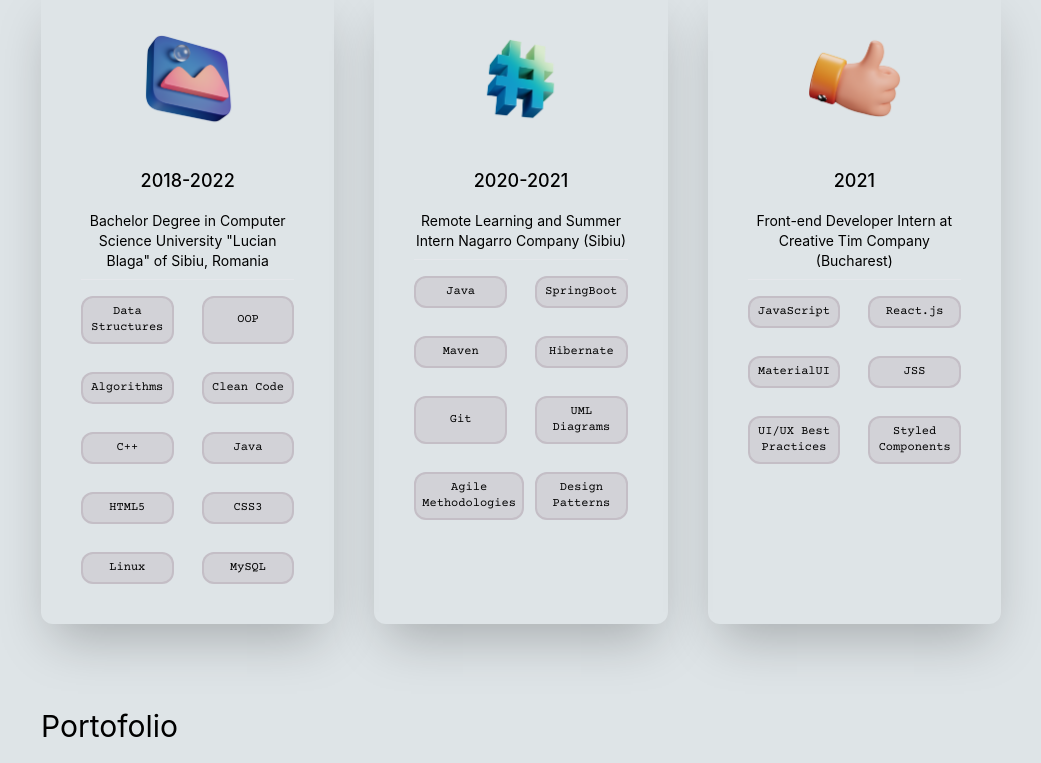
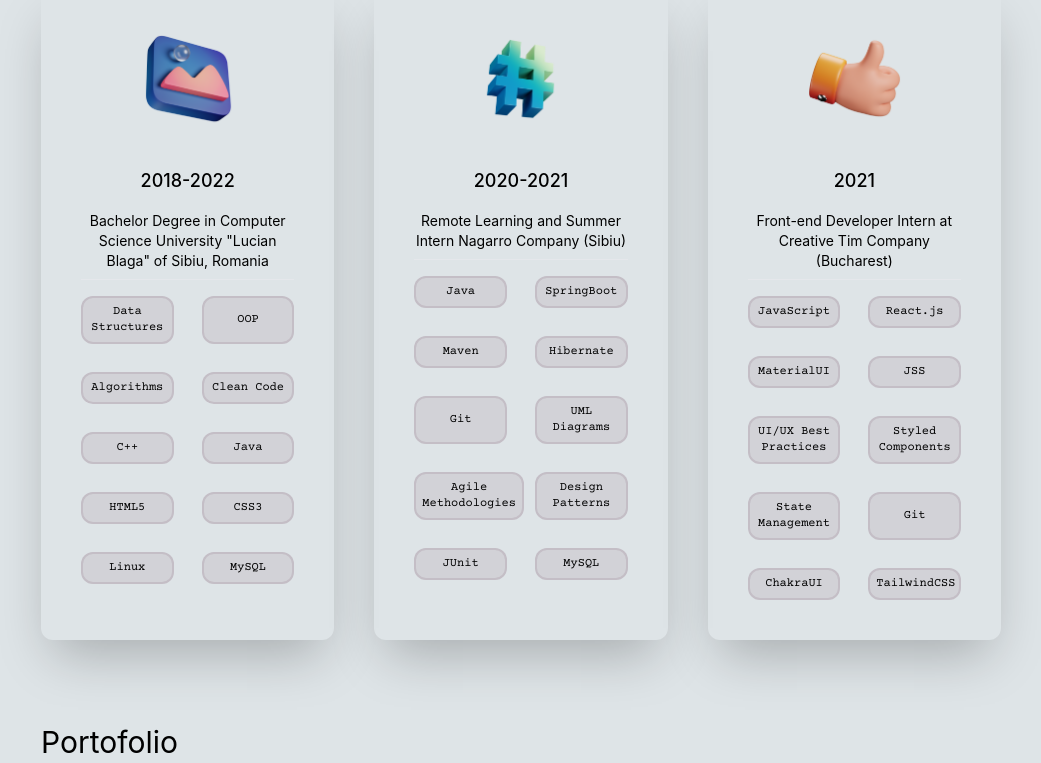
Before and after one commit to adrianursu/adrian-ursu, a Next.js app: page / in a window 1280 px wide. Shown: the part 1123-1886 px from the top of the page, without its empty margins (119-1160 px from the left). Built offline with nearby package versions, Linux system fonts and the light colour scheme.

Commit message:
updated tech stack

```diff
--- a/pages/index.js
+++ b/pages/index.js
@@ -186,6 +186,8 @@ export default function Home() {
                   Agile Methodologies
                 </div>
                 <div className="item text-xs  rounded-xl">Design Patterns</div>
+                <div className="item text-xs  rounded-xl">JUnit</div>
+                <div className="item text-xs  rounded-xl">MySQL</div>
               </div>
             </div>
             <div className="text-center shadow-2xl p-10 rounded-xl my-10 dark:bg-gray-800 flex-1">
@@ -214,6 +216,12 @@ export default function Home() {
                 <div className="item text-xs  rounded-xl">
                   Styled Components
                 </div>
+                <div className="item text-xs  rounded-xl">State Management</div>
+                <div className="item text-xs flex justify-center items-center  rounded-xl">
+                  Git
+                </div>
+                <div className="item text-xs  rounded-xl">ChakraUI</div>
+                <div className="item text-xs  rounded-xl">TailwindCSS</div>
               </div>
             </div>
           </div>
```
